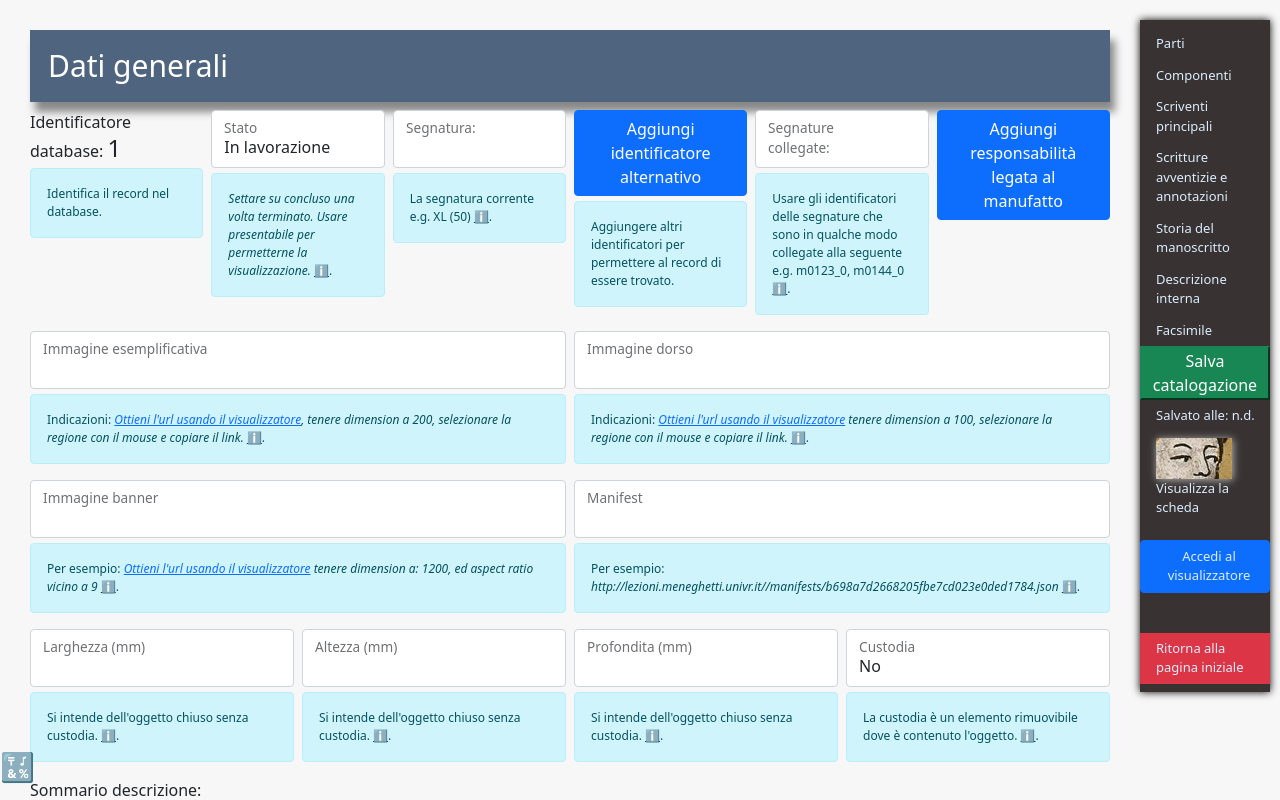
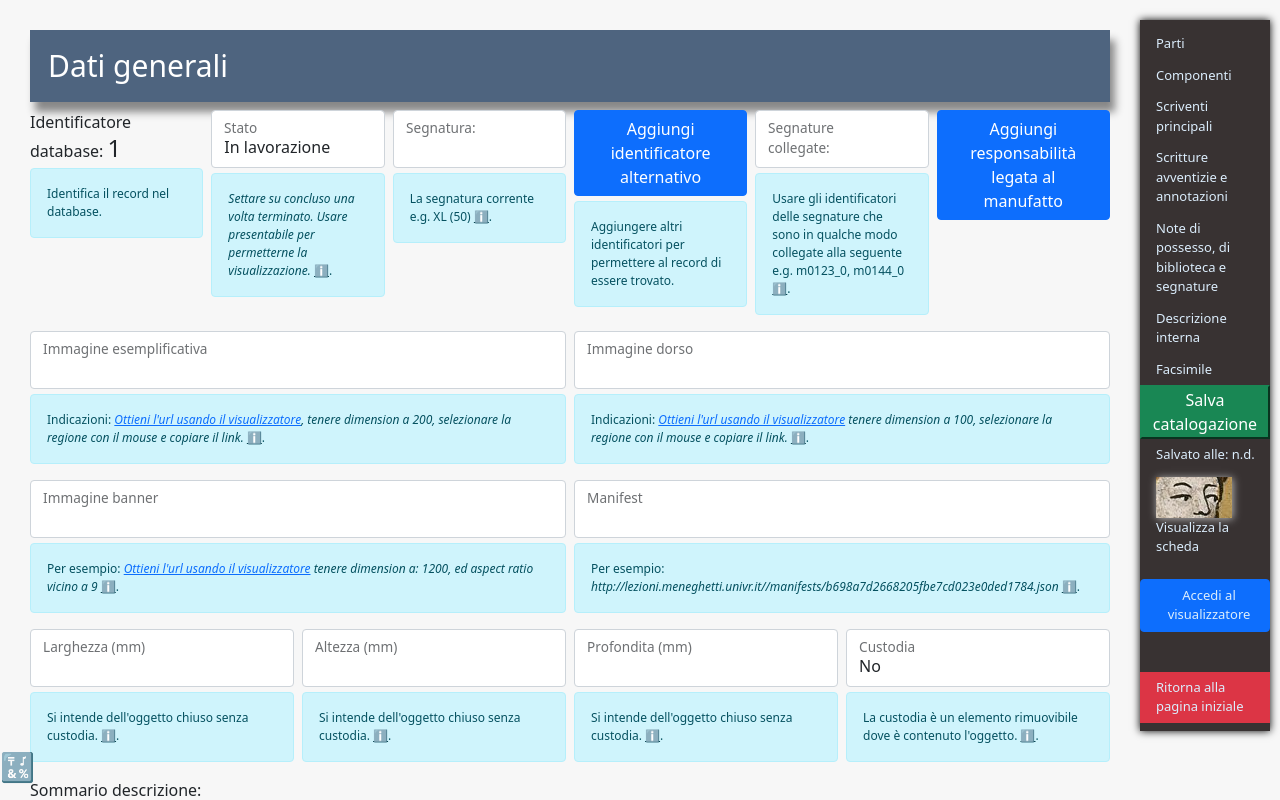
Before and after one commit to giacomomarchioro/capitcatalog, a Flask app: page /insertfield/1 in a window 1280 px wide. Shown: the top 800 px of the page. Run offline with Flask 2, Linux system fonts and the light colour scheme; data that the repository does not hold is empty.

Commit message:
Cambia nome storia del manoscritto

```diff
--- a/templates/index.html
+++ b/templates/index.html
@@ -313,7 +313,7 @@
             <a href="#subforms-container_esterna">Componenti</a>
             <a href="#subforms-container_cp">Scriventi principali</a>
             <a href="#subforms-container_annomg">Scritture avventizie e annotazioni</a>
-            <a href="#subforms-storia_del_manoscritto">Storia del manoscritto</a>
+            <a href="#subforms-storia_del_manoscritto">Note di possesso, di biblioteca e segnature</a>
             <a href="#subforms-container_int">Descrizione interna</a>
             <a href="#subforms-container_biblib">Facsimile</a>
             <button type="submit" class="btn-success">Salva catalogazione</button>
@@ -575,7 +575,7 @@
             {# Show all Storia del manoscritto #}
             <br>
             <div>
-                <h3 class="headersec">Storia del manoscritto </h3>
+                <h3 class="headersec">Note di possesso, di biblioteca e segnature </h3>
             </div>
             <hr />
             <div id="subforms-storia_del_manoscritto">
@@ -584,7 +584,7 @@
                 {% endfor %}
             </div>
             <a id="add_4" href="#subforms-storia_del_manoscritto" class="btn btn-primary btn-sm" tabindex="-1"
-                role="button" aria-disabled="true">Aggiungi alla storia del manoscritto </a>
+                role="button" aria-disabled="true">Aggiungi a note di possesso, di biblioteca e segnature </a>
             {# Show all Bibliografia libri #}
             <br><br>
 
```
